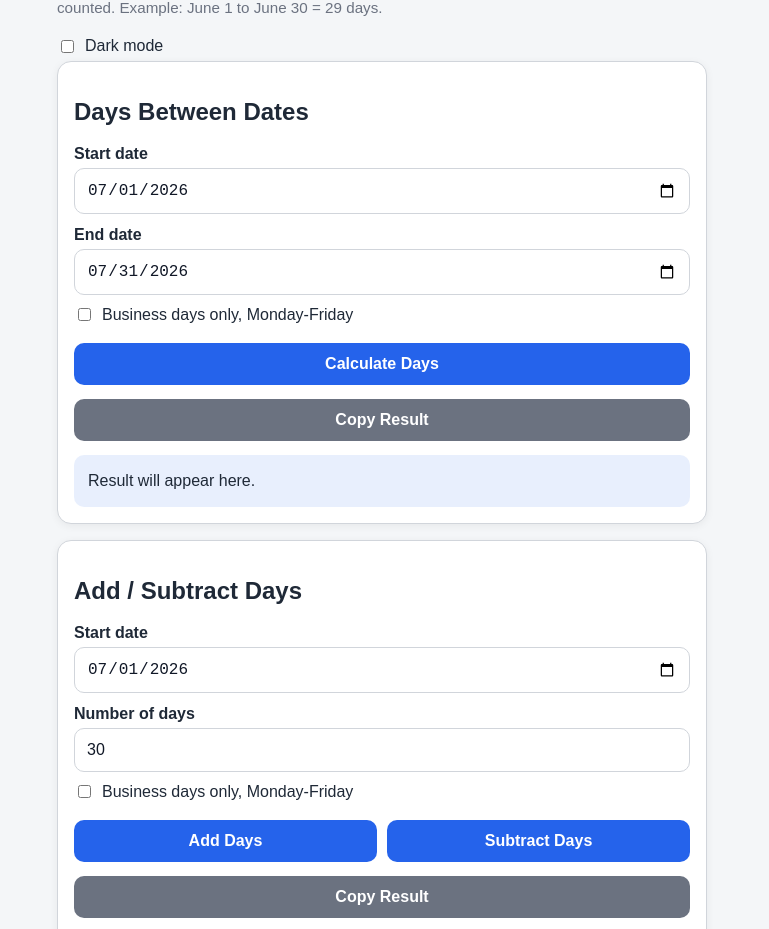
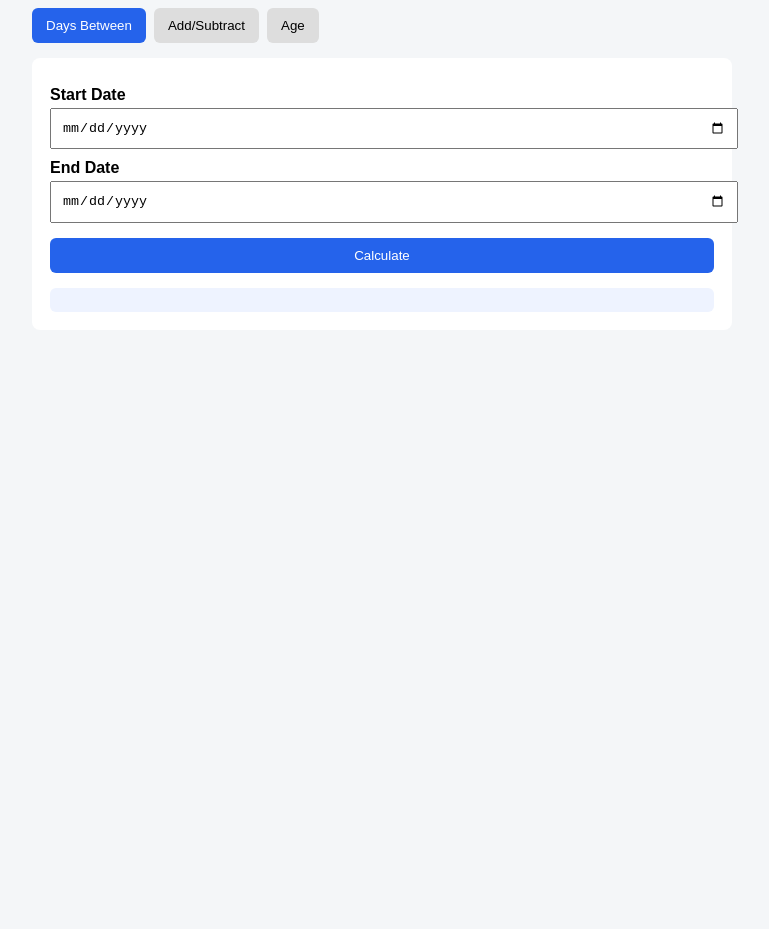
Before and after one commit to Huny14327/pm-toolkit, a plain HTML site: page index.html in a window 1280 px wide. Shown: the part 92-1021 px from the top of the page, without its empty margins (258-1027 px from the left). After the commit the page ends 800 px from the top, so only its background shows below. Drawn offline with Linux system fonts and the light colour scheme.

Commit message:
Update index.html

```diff
--- a/index.html
+++ b/index.html
@@ -1,248 +1,90 @@
 <!DOCTYPE html>
 <html lang="en">
 <head>
-  <meta charset="UTF-8" />
-  <meta name="viewport" content="width=device-width, initial-scale=1.0" />
+<meta charset="UTF-8">
+<meta name="viewport" content="width=device-width, initial-scale=1.0">
 <title>PM Toolkit - Date Calculator</title>
 <style>
-    :root {
-      --bg: #f4f6f8;
-      --card: #ffffff;
-      --text: #1f2937;
-      --muted: #6b7280;
-      --accent: #2563eb;
-      --border: #d1d5db;
-    }
-    body.dark {
-      --bg: #111827;
-      --card: #1f2937;
-      --text: #f9fafb;
-      --muted: #d1d5db;
-      --accent: #60a5fa;
-      --border: #374151;
-    }
-    body {
-      margin: 0;
-      font-family: Arial, sans-serif;
-      background: var(--bg);
-      color: var(--text);
-    }
-    .container {
-      max-width: 650px;
-      margin: 0 auto;
-      padding: 18px;
-    }
-    h1 { font-size: 1.5rem; margin-bottom: 6px; }
-    .note {
-      color: var(--muted);
-      font-size: 0.95rem;
-      margin-bottom: 18px;
-      line-height: 1.4;
-    }
-    .card {
-      background: var(--card);
-      border: 1px solid var(--border);
-      border-radius: 14px;
-      padding: 16px;
-      margin-bottom: 16px;
-      box-shadow: 0 2px 8px rgba(0,0,0,0.06);
-    }
-    label {
-      display: block;
-      font-weight: bold;
-      margin-top: 12px;
-      margin-bottom: 5px;
-    }
-    input, button {
-      width: 100%;
-      box-sizing: border-box;
-      font-size: 1rem;
-      padding: 12px;
-      border-radius: 10px;
-      border: 1px solid var(--border);
-    }
-    input { background: white; color: #111827; }
-    button {
-      background: var(--accent);
-      color: white;
-      border: none;
-      font-weight: bold;
-      margin-top: 14px;
-      cursor: pointer;
-    }
-    button.secondary { background: #6b7280; }
-    .row {
-      display: grid;
-      grid-template-columns: 1fr 1fr;
-      gap: 10px;
-    }
-    .result {
-      margin-top: 14px;
-      padding: 14px;
-      border-radius: 10px;
-      background: rgba(37,99,235,0.10);
-      white-space: pre-line;
-      line-height: 1.45;
-      font-weight: 500;
-    }
-    .toggle {
-      display: flex;
-      align-items: center;
-      gap: 8px;
-      margin-top: 10px;
-      font-weight: normal;
-    }
-    .toggle input { width: auto; }
-    .footer {
-      text-align: center;
-      color: var(--muted);
-      font-size: 0.85rem;
-      margin: 18px 0;
-    }
+body{font-family:Arial,sans-serif;max-width:700px;margin:auto;padding:20px;background:#f4f6f8}
+.tabs{display:flex;gap:8px;margin-bottom:15px}
+.tabbtn{padding:10px 14px;border:none;background:#ddd;border-radius:6px;cursor:pointer}
+.tabbtn.active{background:#2563eb;color:white}
+.tab{display:none;background:white;padding:18px;border-radius:8px}
+.tab.active{display:block}
+label{display:block;margin-top:10px;font-weight:bold}
+input{width:100%;padding:10px;margin-top:4px}
+button.calc{margin-top:15px;padding:10px;width:100%;background:#2563eb;color:white;border:none;border-radius:6px}
+.result{white-space:pre-line;background:#eef3ff;padding:12px;margin-top:15px;border-radius:6px}
 </style>
 </head>
 <body>
-  <div class="container">
 <h1>PM Toolkit - Date Calculator</h1>
-    <div class="note">
-      Counting method: the start date is not counted. The next day is Day 1, and the ending date is counted.
-      Example: June 1 to June 30 = 29 days.
+
+<div class="tabs">
+<button class="tabbtn active" onclick="showTab('days',this)">Days Between</button>
+<button class="tabbtn" onclick="showTab('add',this)">Add/Subtract</button>
+<button class="tabbtn" onclick="showTab('age',this)">Age</button>
 </div>
 
-    <label class="toggle"><input type="checkbox" id="darkToggle" /> Dark mode</label>
-
-    <div class="card">
-      <h2>Days Between Dates</h2>
-      <label for="startDate">Start date</label>
-      <input type="date" id="startDate" />
-      <label for="endDate">End date</label>
-      <input type="date" id="endDate" />
-      <label class="toggle"><input type="checkbox" id="businessBetween" /> Business days only, Monday-Friday</label>
-      <button onclick="calculateBetween()">Calculate Days</button>
-      <button class="secondary" onclick="copyResult('betweenResult')">Copy Result</button>
-      <div class="result" id="betweenResult">Result will appear here.</div>
+<div id="days" class="tab active">
+<label>Start Date</label><input type="date" id="s">
+<label>End Date</label><input type="date" id="e">
+<button class="calc" onclick="calcDays()">Calculate</button>
+<div id="r1" class="result"></div>
 </div>
 
-    <div class="card">
-      <h2>Add / Subtract Days</h2>
-      <label for="baseDate">Start date</label>
-      <input type="date" id="baseDate" />
-      <label for="numDays">Number of days</label>
-      <input type="number" id="numDays" value="30" />
-      <label class="toggle"><input type="checkbox" id="businessAdd" /> Business days only, Monday-Friday</label>
-      <div class="row">
-        <button onclick="calculateAdd(1)">Add Days</button>
-        <button onclick="calculateAdd(-1)">Subtract Days</button>
-      </div>
-      <button class="secondary" onclick="copyResult('addResult')">Copy Result</button>
-      <div class="result" id="addResult">Result will appear here.</div>
+<div id="add" class="tab">
+<label>Start Date</label><input type="date" id="d">
+<label>Number of Days</label><input type="number" id="n" value="30">
+<button class="calc" onclick="addDays()">Add Days</button>
+<div id="r2" class="result"></div>
 </div>
 
-    <div class="footer">Works offline after the page is saved to your phone.</div>
+<div id="age" class="tab">
+<label>Birthday</label><input type="date" id="b">
+<label>As Of Date</label><input type="date" id="a">
+<button class="calc" onclick="calcAge()">Calculate Age</button>
+<div id="r3" class="result"></div>
 </div>
 
 <script>
-    function toISODate(d) {
-      const year = d.getFullYear();
-      const month = String(d.getMonth() + 1).padStart(2, "0");
-      const day = String(d.getDate()).padStart(2, "0");
-      return `${year}-${month}-${day}`;
+function showTab(id,btn){
+document.querySelectorAll('.tab').forEach(t=>t.classList.remove('active'));
+document.querySelectorAll('.tabbtn').forEach(t=>t.classList.remove('active'));
+document.getElementById(id).classList.add('active');
+btn.classList.add('active');
 }
-    function parseLocalDate(value) {
-      const parts = value.split("-").map(Number);
-      return new Date(parts[0], parts[1] - 1, parts[2]);
+function fmt(d){return d.toLocaleDateString(undefined,{weekday:'long',year:'numeric',month:'long',day:'numeric'});}
+function p(v){let x=v.split('-').map(Number);return new Date(x[0],x[1]-1,x[2]);}
+const today=new Date();
+document.getElementById('a').value=today.toISOString().slice(0,10);
+
+function calcDays(){
+let s=p(document.getElementById('s').value);
+let e=p(document.getElementById('e').value);
+let diff=Math.round((e-s)/86400000);
+document.getElementById('r1').textContent=`${diff} calendar days`;
 }
-    function formatDate(d) {
-      return d.toLocaleDateString(undefined, { weekday: "long", year: "numeric", month: "long", day: "numeric" });
+function addDays(){
+let d=p(document.getElementById('d').value);
+let n=parseInt(document.getElementById('n').value);
+d.setDate(d.getDate()+n);
+document.getElementById('r2').textContent=fmt(d);
 }
-    function isBusinessDay(d) {
-      const day = d.getDay();
-      return day !== 0 && day !== 6;
+function calcAge(){
+let b=p(document.getElementById('b').value);
+let a=p(document.getElementById('a').value);
+let y=a.getFullYear()-b.getFullYear();
+let m=a.getMonth()-b.getMonth();
+let day=a.getDate()-b.getDate();
+if(day<0){m--;let last=new Date(a.getFullYear(),a.getMonth(),0).getDate();day+=last;}
+if(m<0){y--;m+=12;}
+let total=Math.round((a-b)/86400000);
+document.getElementById('r3').textContent=
+`Age: ${y} years, ${m} months, ${day} days
+
+Total days old: ${total.toLocaleString()}`;
 }
-    function businessDaysBetween(start, end) {
-      let count = 0;
-      let current = new Date(start);
-      current.setDate(current.getDate() + 1);
-      while (current <= end) {
-        if (isBusinessDay(current)) count++;
-        current.setDate(current.getDate() + 1);
-      }
-      return count;
-    }
-    function addBusinessDays(start, days) {
-      const direction = days >= 0 ? 1 : -1;
-      let remaining = Math.abs(days);
-      let current = new Date(start);
-      while (remaining > 0) {
-        current.setDate(current.getDate() + direction);
-        if (isBusinessDay(current)) remaining--;
-      }
-      return current;
-    }
-    function calculateBetween() {
-      const startValue = document.getElementById("startDate").value;
-      const endValue = document.getElementById("endDate").value;
-      const businessOnly = document.getElementById("businessBetween").checked;
-      if (!startValue || !endValue) {
-        document.getElementById("betweenResult").textContent = "Please enter both dates.";
-        return;
-      }
-      const start = parseLocalDate(startValue);
-      const end = parseLocalDate(endValue);
-      if (end < start) {
-        document.getElementById("betweenResult").textContent = "End date must be after start date.";
-        return;
-      }
-      const millisecondsPerDay = 1000 * 60 * 60 * 24;
-      const calendarDays = Math.round((end - start) / millisecondsPerDay);
-      const result = businessOnly ? businessDaysBetween(start, end) : calendarDays;
-      const label = businessOnly ? "business days" : "calendar days";
-      document.getElementById("betweenResult").textContent =
-        `Start date: ${formatDate(start)}\n` +
-        `End date: ${formatDate(end)}\n\n` +
-        `Result: ${result} ${label}\n\n` +
-        `Counting method: start date is not counted. The next day is Day 1. Ending date is counted.`;
-    }
-    function calculateAdd(direction) {
-      const baseValue = document.getElementById("baseDate").value;
-      const daysValue = document.getElementById("numDays").value;
-      const businessOnly = document.getElementById("businessAdd").checked;
-      if (!baseValue || daysValue === "") {
-        document.getElementById("addResult").textContent = "Please enter a start date and number of days.";
-        return;
-      }
-      const base = parseLocalDate(baseValue);
-      const days = Number(daysValue) * direction;
-      const resultDate = businessOnly ? addBusinessDays(base, days) : new Date(base.getFullYear(), base.getMonth(), base.getDate() + days);
-      const label = businessOnly ? "business days" : "calendar days";
-      const action = days >= 0 ? "Added" : "Subtracted";
-      document.getElementById("addResult").textContent =
-        `Start date: ${formatDate(base)}\n` +
-        `${action}: ${Math.abs(days)} ${label}\n\n` +
-        `Result date: ${formatDate(resultDate)}\n\n` +
-        `Counting method: start date is not counted. The next day is Day 1.`;
-    }
-    function copyResult(id) {
-      const text = document.getElementById(id).textContent;
-      navigator.clipboard.writeText(text).then(() => alert("Result copied.")).catch(() => alert("Copy failed. Press and hold the result to copy it."));
-    }
-    document.getElementById("darkToggle").addEventListener("change", function() {
-      document.body.classList.toggle("dark", this.checked);
-      localStorage.setItem("darkMode", this.checked ? "true" : "false");
-    });
-    function setDefaults() {
-      const today = new Date();
-      const future = new Date();
-      future.setDate(today.getDate() + 30);
-      document.getElementById("startDate").value = toISODate(today);
-      document.getElementById("endDate").value = toISODate(future);
-      document.getElementById("baseDate").value = toISODate(today);
-      if (localStorage.getItem("darkMode") === "true") {
-        document.getElementById("darkToggle").checked = true;
-        document.body.classList.add("dark");
-      }
-    }
-    setDefaults();
 </script>
 </body>
 </html>
```
Lines whose indentation alone changed are shown as unchanged.
